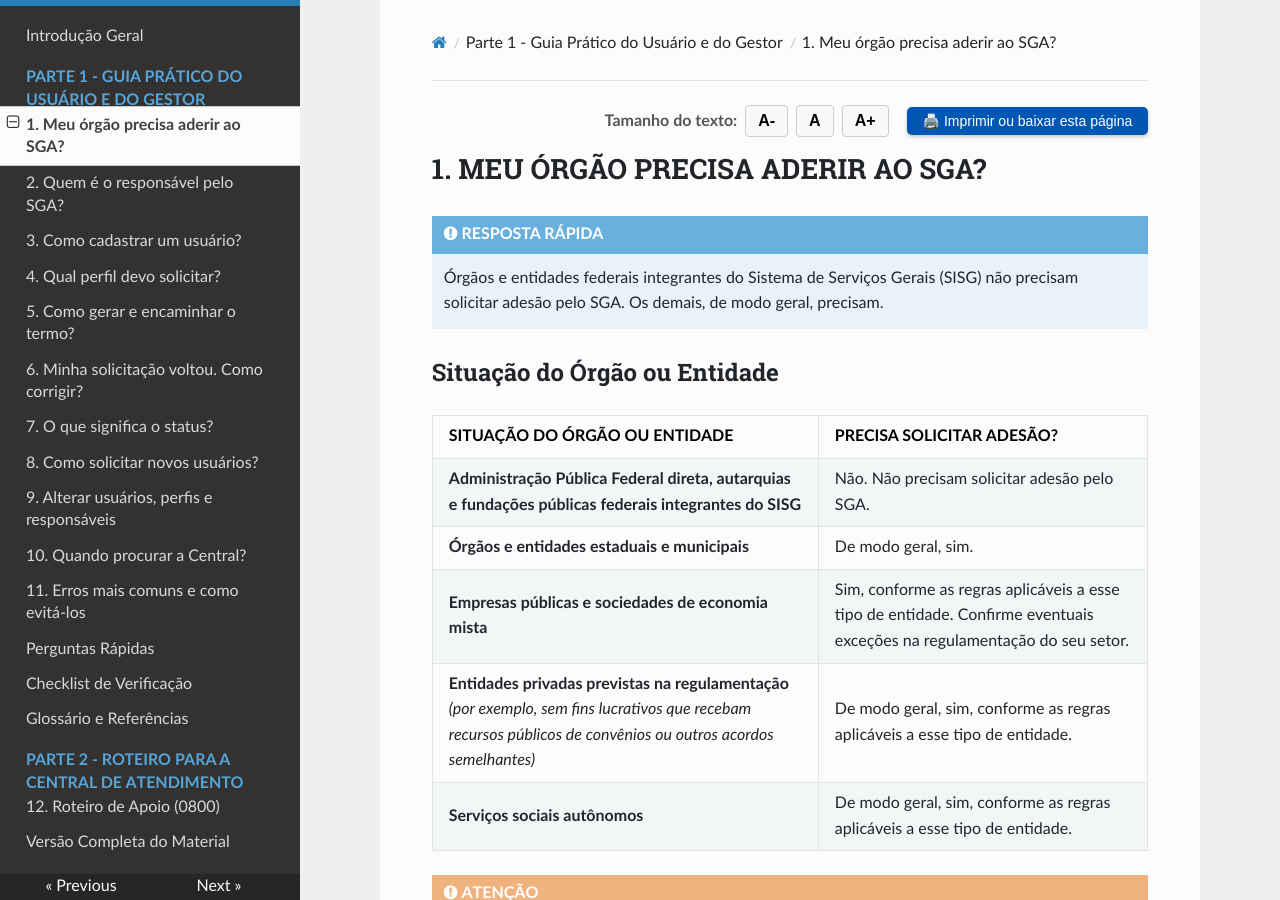
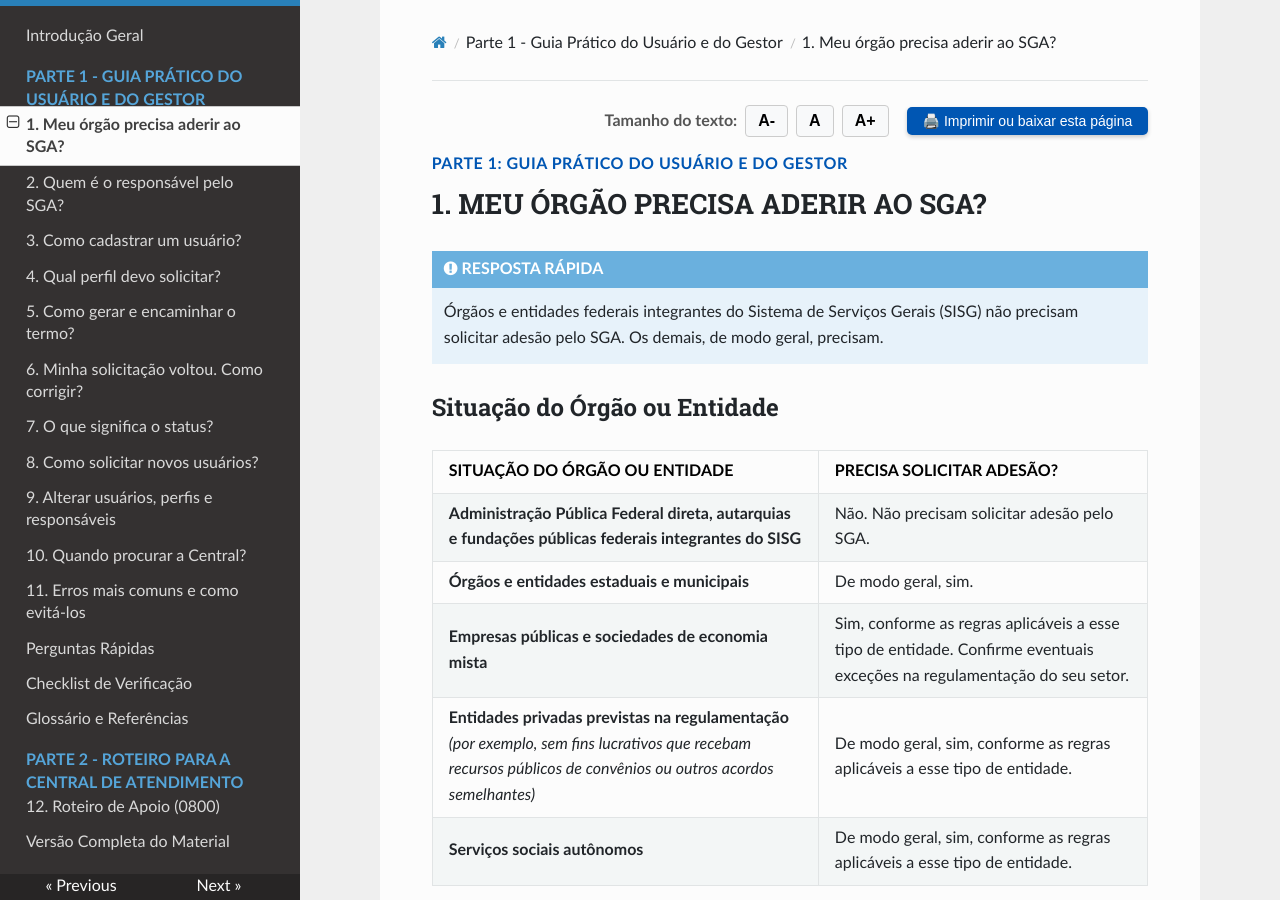
Before and after one commit to emilix10-bit/cartilha-boas-praticas-01-SGA, an MkDocs documentation site: the page built from docs/01-meu-orgao-precisa-aderir.md, in a window 1280 px wide and 900 px high. Built offline with MkDocs 1.6.1, drawn with Linux system fonts in a browser that asks for light colours; nearby versions of some CDN libraries.

Commit message:
Update section header and formatting in documentation

```diff
--- a/docs/01-meu-orgao-precisa-aderir.md
+++ b/docs/01-meu-orgao-precisa-aderir.md
@@ -9,6 +9,7 @@
   </button>
 </div>
 
+<p style="font-weight: bold; color: #0056b3; text-transform: uppercase; letter-spacing: 0.5px; margin-top: 15px; margin-bottom: 4px;">PARTE 1: GUIA PRÁTICO DO USUÁRIO E DO GESTOR</p>
 
 <h1 id="secao-1" style="margin-top: 0;">1. MEU ÓRGÃO PRECISA ADERIR AO SGA?</h1>
 
```
